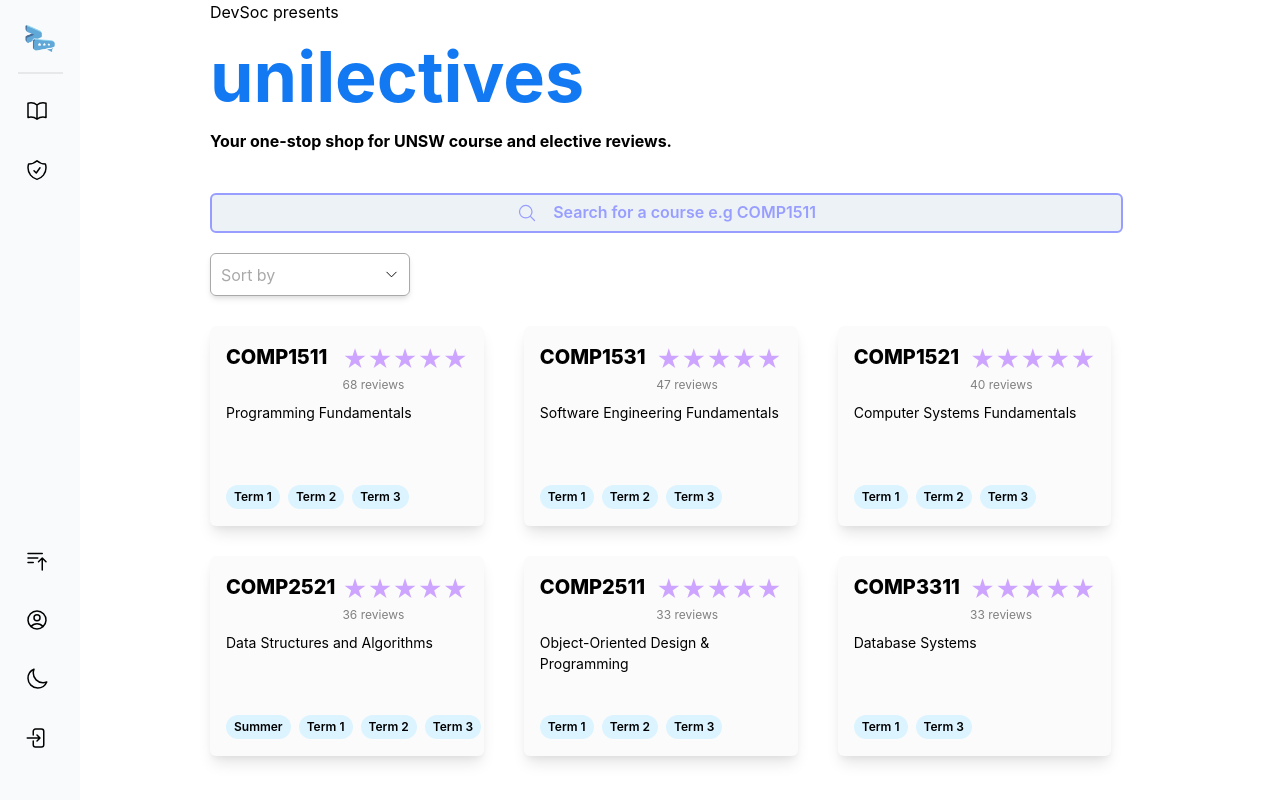
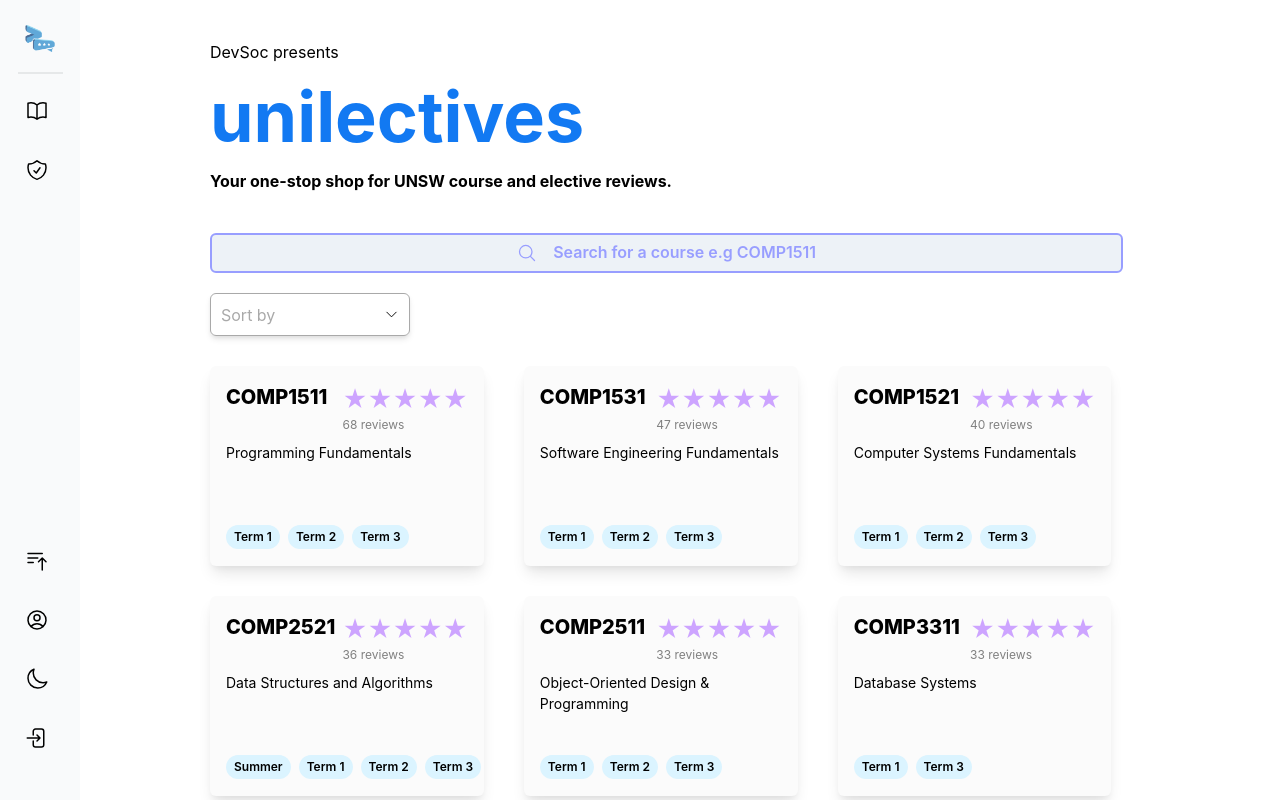
Before and after one commit to honeybunnyo/unilectiveclone, a React (Vite) app: page / in a window 1280 px wide. Built offline with nearby package versions, Linux system fonts and the light colour scheme.

Commit message:
Added margin top to devsoc heading

```diff
--- a/src/components/PageContent/header.jsx
+++ b/src/components/PageContent/header.jsx
@@ -9,7 +9,7 @@
 
     return (
         <div style={{ color: "black" }}>
-            <div >DevSoc presents</div>
+            <div style={{marginTop: "40px" }}>DevSoc presents</div>
             <div
             style={{ fontSize: "70px", fontWeight: 'bold', color: clicked ? '#FF96E9' : '#1279f2', cursor: 'pointer' }}
             onClick={handleClick}>unilectives </div>
```
